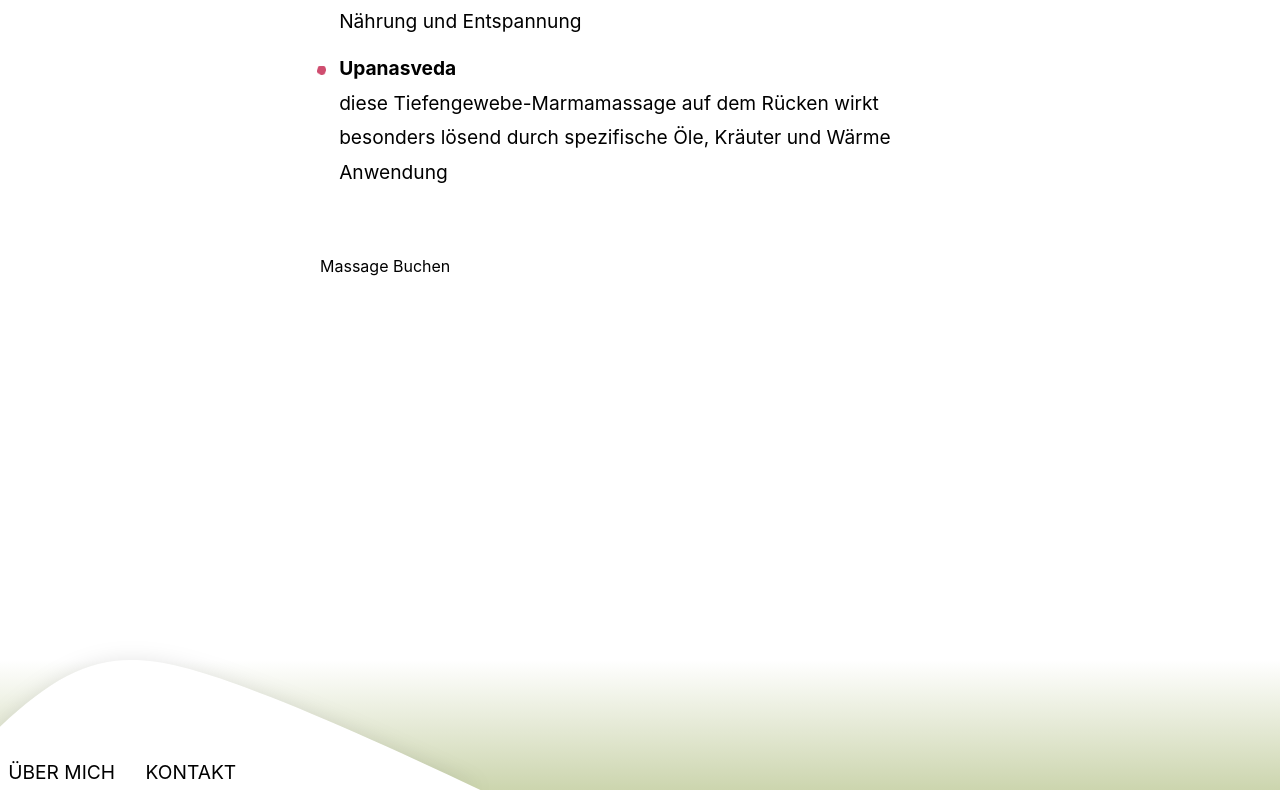
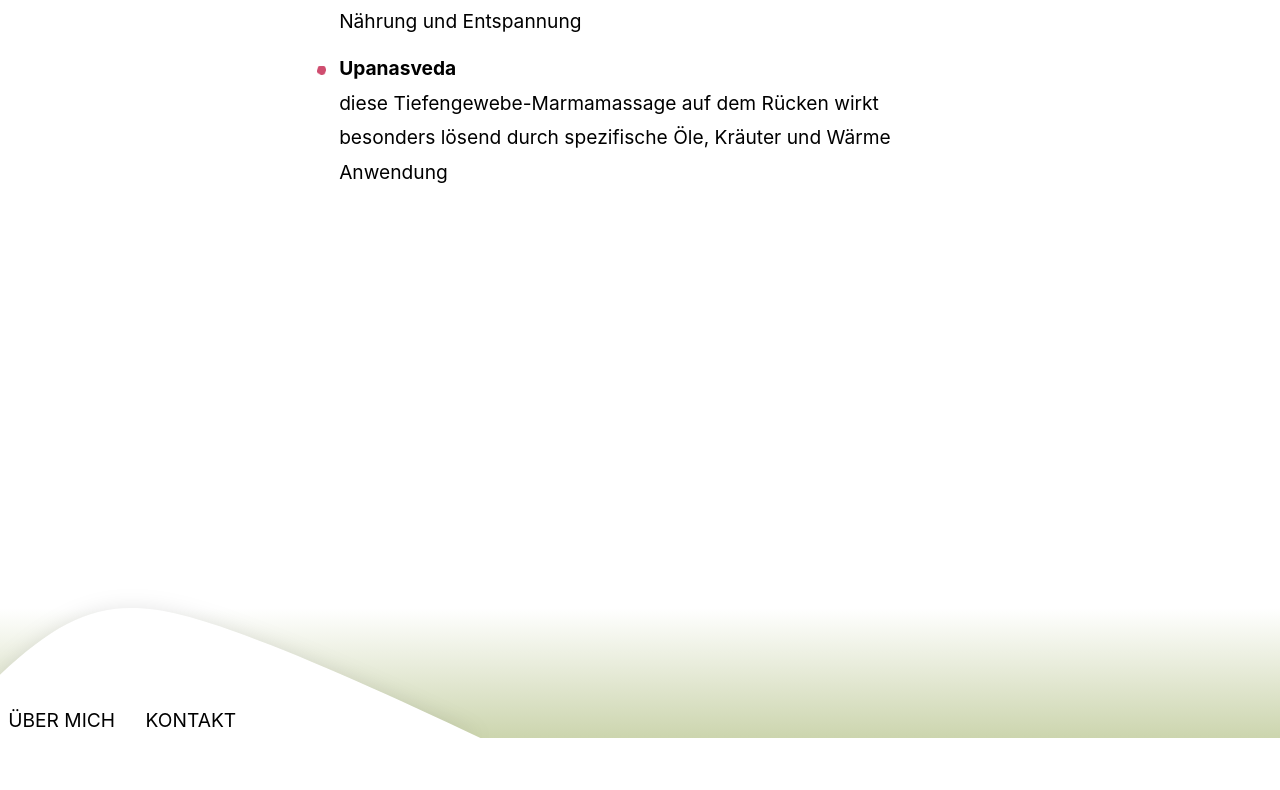
Before and after one commit to ddresch/ayni.ch, a Next.js app: page /informationen/ayurveda-massagen in a window 1280 px wide. Shown: the part 2211-3001 px from the top of the page. After the commit the page ends 2949 px from the top, so only its background shows below. Built offline with nearby package versions, Linux system fonts and the light colour scheme.

Commit message:
Remove Buchen button

```diff
--- a/pages/informationen/ayurveda-massagen.jsx
+++ b/pages/informationen/ayurveda-massagen.jsx
@@ -37,10 +37,6 @@ export default function Page(props) {
             <li><b>Basti</b><br/>die lokalen Ölanwendung auf Gelenken und Rücken sorgen für Nährung und Entspannung</li>
             <li><b>Upanasveda</b><br/>diese Tiefengewebe-Marmamassage auf dem Rücken wirkt besonders lösend durch spezifische Öle, Kräuter und Wärme Anwendung</li>
         </ul>
-        <div className='spacer-md'></div>
-        <Link href='/kontakt'>
-          <a className=''>Massage Buchen</a>
-        </Link>
       </div>
       <div className='spacer-top'></div>
     </Layout>
```
